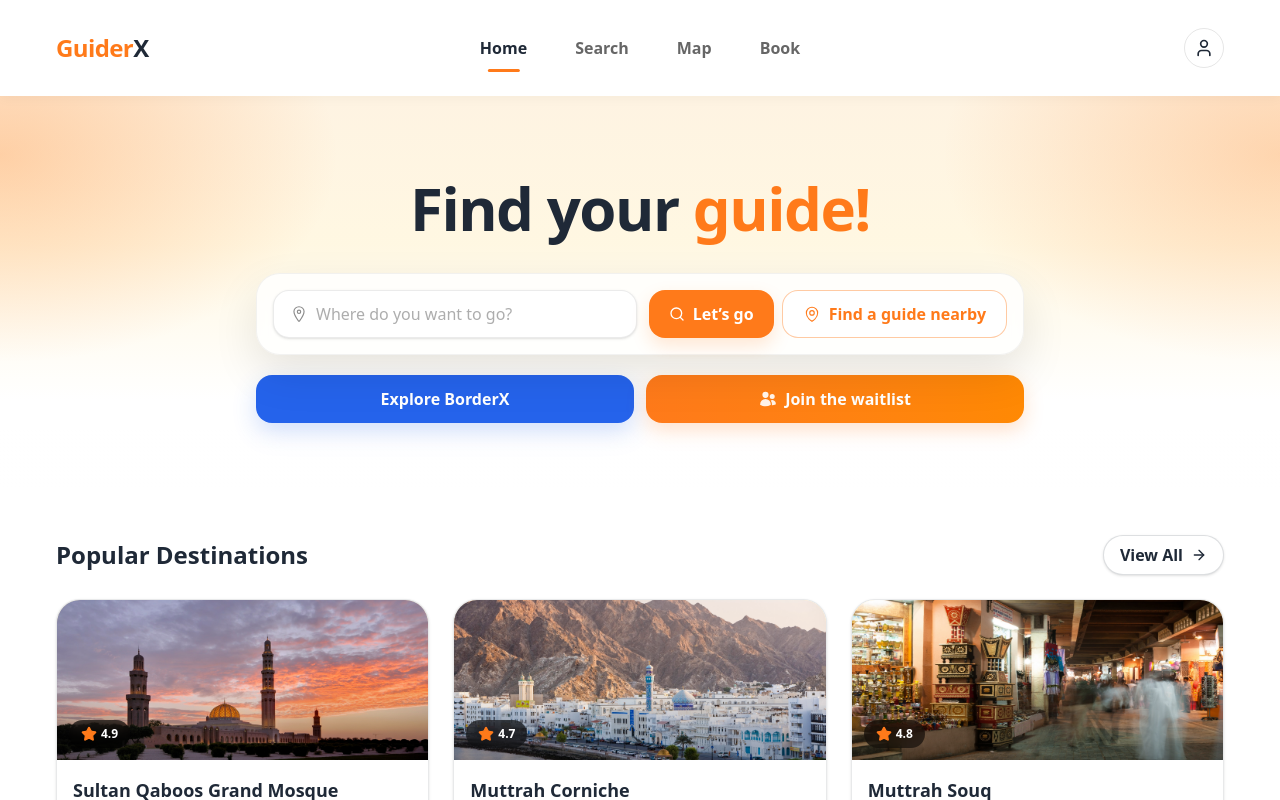
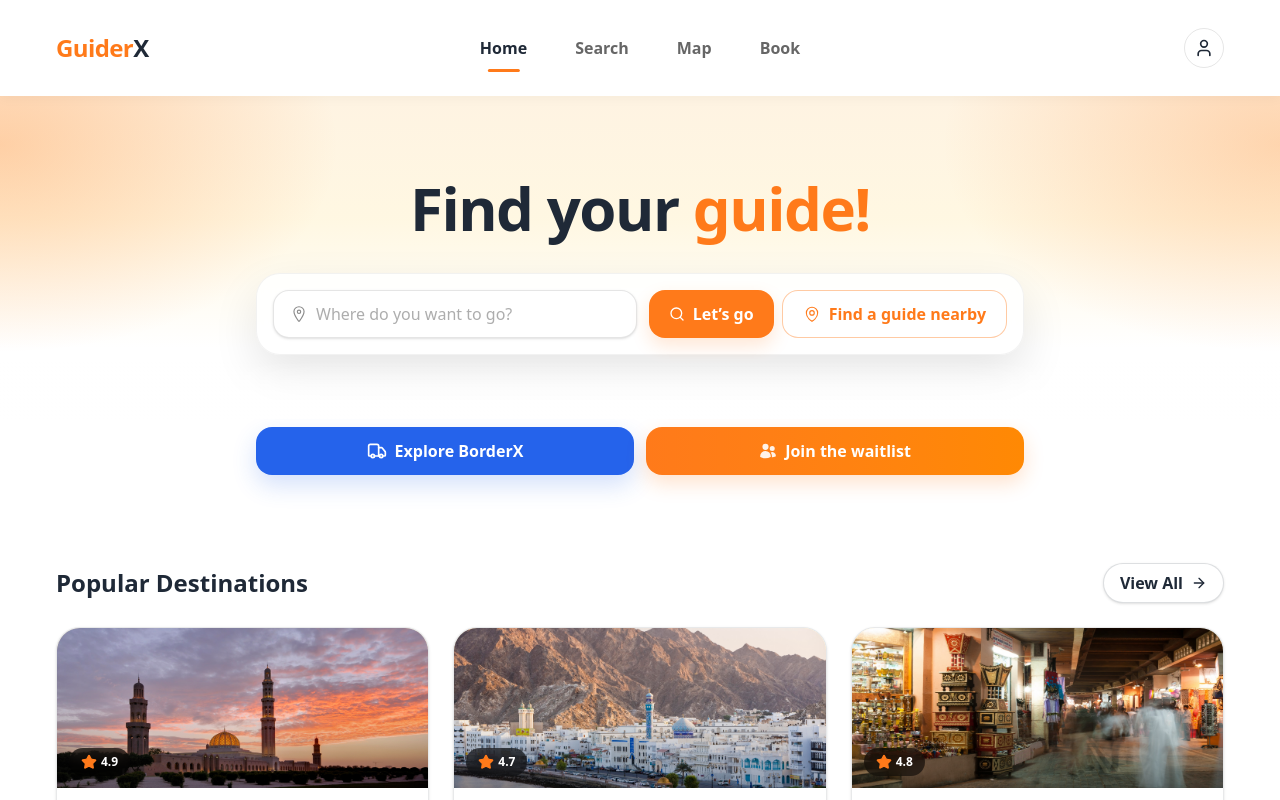
Before and after one commit to AsalaAlsalhi/GuiderX, a Next.js app: page / in a window 1280 px wide. Shown: the top 800 px of the page. Built offline with nearby package versions, Linux system fonts and the light colour scheme.

Commit message:
borderX buttons1

```diff
--- a/app/page.tsx
+++ b/app/page.tsx
@@ -4,8 +4,8 @@ import Hero from "@/components/Hero";
 import Link from "next/link";
 import TripCardSimple from "@/components/TripCardSimple";
 import { ArrowRight } from "lucide-react";
-
-const trips = [
+import { HiUsers } from "react-icons/hi2";
+import { Truck } from "lucide-react";const trips = [
   {
     id: "sultan-qaboos-mosque",
     title: "Sultan Qaboos Grand Mosque",
@@ -34,6 +34,54 @@ export default function HomePage() {
     <main className="w-full">
       <Hero />
 
+      {/* CTA Section */}
+      <section className="bg-white">
+        <div className="container pt-2 pb-8 md:pb-10">
+          <div className="max-w-3xl mx-auto flex flex-col sm:flex-row gap-3">
+           <button
+  onClick={() => {
+    window.location.href = "https://guiderx.co/";
+  }}
+  className="
+    w-full sm:flex-1 h-12
+    rounded-2xl
+    font-semibold text-white
+    bg-[#2563EB]
+    hover:bg-[#1D4ED8]
+    shadow-[0_10px_24px_rgba(37,99,235,0.20)]
+    transition
+    flex items-center justify-center gap-2
+    text-sm sm:text-base
+  "
+>
+  <Truck className="w-5 h-5" />
+  Explore BorderX
+</button>
+
+            <button
+              onClick={() => {
+                window.location.href =
+                  "https://guiderx-waitlist.onrender.com/";
+              }}
+              className="
+                w-full sm:flex-1 h-12
+                rounded-2xl
+                font-semibold text-white
+                bg-gradient-to-r from-[var(--brand-gold)] to-orange-400
+                shadow-[0_8px_20px_rgba(255,122,26,0.22)]
+                hover:brightness-105
+                transition
+                flex items-center justify-center gap-2
+                text-sm sm:text-base
+              "
+            >
+              <HiUsers className="text-lg opacity-90" />
+              Join the waitlist
+            </button>
+          </div>
+        </div>
+      </section>
+
       <section className="bg-white">
         <div className="container py-10 md:py-12">
           {/* Header */}
@@ -42,7 +90,6 @@ export default function HomePage() {
               Popular Destinations
             </h2>
 
-            {/* View All (always visible, small + clean) */}
             <div className="flex justify-center sm:justify-end">
               <Link
                 href="/search"
--- a/components/Hero.tsx
+++ b/components/Hero.tsx
@@ -5,7 +5,6 @@ import { useRouter } from "next/navigation";
 import { IoLocationOutline } from "react-icons/io5";
 import { FiSearch } from "react-icons/fi";
 import { HiOutlineMapPin, HiUsers } from "react-icons/hi2";
-
 export default function Hero() {
   const router = useRouter();
   const [q, setQ] = useState("");
@@ -19,35 +18,30 @@ export default function Hero() {
   return (
     <section className="hero-fade hero-gradient-sides relative overflow-hidden">
       <div className="container relative">
-        <div className="pt-10 sm:pt-14 md:pt-20 pb-10 sm:pb-12 md:pb-16">
+        <div className="pt-8 sm:pt-12 md:pt-20 pb-10 sm:pb-12 md:pb-16">
           <div className="max-w-4xl mx-auto text-center">
-
             {/* Title */}
-            <h1 className="text-4xl sm:text-5xl md:text-6xl font-extrabold leading-[1.08] tracking-tight">
+            <h1 className="text-3xl sm:text-5xl md:text-6xl font-extrabold leading-[1.08] tracking-tight">
               <span className="text-[var(--brand-green)]">Find your </span>
               <span className="text-[var(--brand-gold)]">guide!</span>
             </h1>
 
-
-
             {/* Search */}
             <div className="mt-6 sm:mt-8 max-w-3xl mx-auto">
-              <div className="search-shell border border-black/5 bg-white/80 backdrop-blur-sm rounded-[24px] p-3 sm:p-4 shadow-[0_14px_34px_rgba(0,0,0,0.08)] sm:shadow-[0_18px_45px_rgba(0,0,0,0.10)]">
+              <div className="search-shell border border-black/5 bg-white/85 backdrop-blur-sm rounded-[24px] p-3 sm:p-4 shadow-[0_14px_34px_rgba(0,0,0,0.08)] sm:shadow-[0_18px_45px_rgba(0,0,0,0.10)]">
                 <div className="flex flex-col lg:flex-row items-stretch gap-3">
-
                   {/* Input */}
                   <div
                     className="
                       flex-1 flex items-center gap-2
                       rounded-2xl bg-white px-4 h-12
-                      border border-black/8
+                      border border-black/10
                       shadow-sm
                       focus-within:ring-4
                       focus-within:ring-[var(--brand-gold)]/15
                     "
                   >
                     <IoLocationOutline className="text-[var(--brand-olive)] text-lg shrink-0" />
-
                     <input
                       value={q}
                       onChange={(e) => setQ(e.target.value)}
@@ -59,8 +53,7 @@ export default function Hero() {
                   </div>
 
                   {/* Buttons */}
-                  <div className="flex gap-2 w-full lg:w-auto">
-
+                  <div className="flex flex-col sm:flex-row gap-2 w-full lg:w-auto">
                     {/* Search button */}
                     <button
                       onClick={goSearch}
@@ -72,6 +65,7 @@ export default function Hero() {
                         shadow-[0_8px_18px_rgba(255,122,26,0.18)]
                         text-sm sm:text-base
                         whitespace-nowrap
+                        w-full sm:w-auto
                       "
                     >
                       <FiSearch className="text-base" />
@@ -93,63 +87,19 @@ export default function Hero() {
                         hover:border-[var(--brand-gold)]
                         text-sm sm:text-base
                         whitespace-nowrap
+                        w-full sm:w-auto
                       "
                     >
                       <HiOutlineMapPin className="text-lg text-[var(--brand-gold)]" />
                       Find a guide nearby
                     </button>
-
                   </div>
                 </div>
               </div>
             </div>
 
-            {/* CTA Buttons */}
-            <div className="mt-5 max-w-3xl mx-auto flex flex-col sm:flex-row gap-3">
 
-              {/* BorderX */}
-              <button
-                onClick={() => {
-                  window.location.href = "https://guiderx.co/";
-                }}
-                className="
-                  w-full sm:w-1/2 h-12
-                  rounded-2xl
-                  font-semibold text-white
-                  bg-[#2563EB]
-                  hover:bg-[#1D4ED8]
-                  shadow-[0_10px_24px_rgba(37,99,235,0.20)]
-                  transition
-                  flex items-center justify-center gap-2
-                  text-sm sm:text-base
-                "
-              >
-                Explore BorderX
-              </button>
 
-              {/* Waitlist */}
-              <button
-                onClick={() => {
-                  window.location.href =
-                    "https://guiderx-waitlist.onrender.com/";
-                }}
-                className="
-                  w-full sm:w-1/2 h-12
-                  rounded-2xl
-                  font-semibold text-white
-                  bg-gradient-to-r from-[var(--brand-gold)] to-orange-400
-                  shadow-[0_8px_20px_rgba(255,122,26,0.22)]
-                  hover:brightness-105
-                  transition
-                  flex items-center justify-center gap-2
-                  text-sm sm:text-base
-                "
-              >
-                <HiUsers className="text-lg opacity-90" />
-                Join the waitlist
-              </button>
-
-            </div>
 
           </div>
         </div>
```
